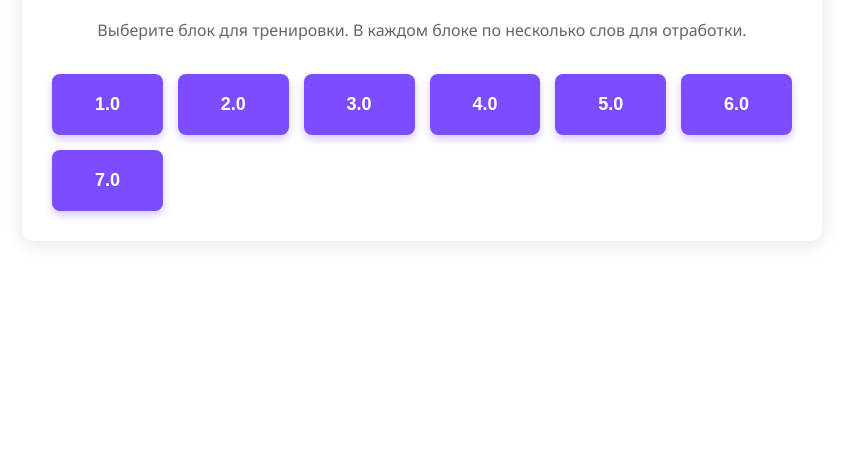
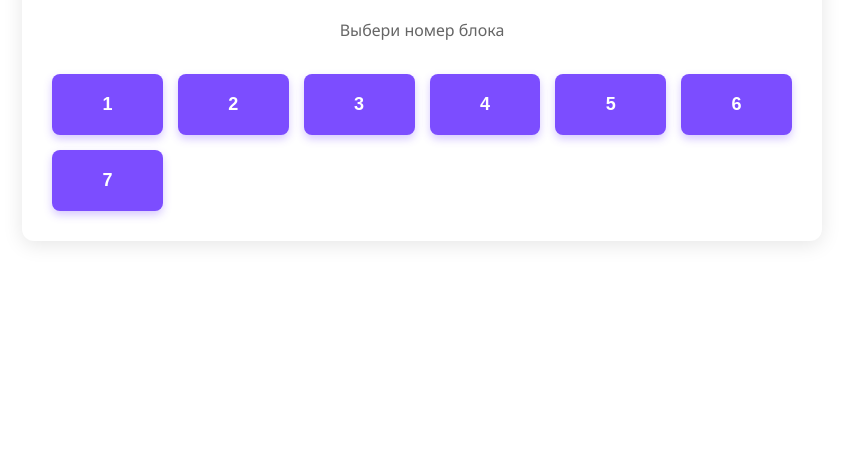
Before and after one commit to nnotnnotalice/grammar, a plain HTML site: page index.html in a window 1280 px wide. Shown: the part 326-800 px from the top of the page, without its empty margins (218-1061 px from the left). Drawn offline with Linux system fonts and the light colour scheme.

Commit message:
Update index.html

```diff
--- a/index.html
+++ b/index.html
@@ -3,7 +3,7 @@
 <head>
     <meta charset="UTF-8">
     <meta name="viewport" content="width=device-width, initial-scale=1.0">
-    <title>Тренажер лексической сочетаемости</title>
+    <title>Тренажёр грамматической сочетаемости</title>
     <link href="https://fonts.googleapis.com/css2?family=Noto+Sans:wght@400;500;700&display=swap" rel="stylesheet">
     <style>
         * {
@@ -252,9 +252,9 @@
     <div class="container">
         <!-- Экран выбора блока -->
         <div id="screen-blocks" class="screen active">
-            <h1>Тренажер лексической сочетаемости</h1>
+            <h1>Тренажёр грамматической сочетаемости</h1>
             <p style="text-align: center; margin-bottom: 20px; color: #666;">
-                Выберите блок для тренировки. В каждом блоке по несколько слов для отработки.
+                Выбери номер блока
             </p>
             <div class="blocks-grid" id="blocks-container">
                 <!-- Блоки будут сгенерированы автоматически -->
@@ -263,7 +263,7 @@
 
         <!-- Экран тренировки слова -->
         <div id="screen-training" class="screen">
-            <div class="progress" id="progress">Слово 1 из 10</div>
+            <div class="progress" id="progress">1 / 10</div>
             <div class="word-display" id="current-word">молить</div>
             <div class="options-container" id="options-container">
                 <!-- Варианты ответов будут сгенерированы здесь -->
@@ -298,39 +298,39 @@
     <script>
         // Данные из таблицы
         const data = [
-            {"block": "1.0", "word": "командовать", "correct": ["армией", "надо мной"], "incorrect": ["о армии", "на подчинённых"]},
-            {"block": "1.0", "word": "молить", "correct": ["о пощаде", "бога"], "incorrect": ["за пощаду", "на бога"]},
-            {"block": "1.0", "word": "пародия", "correct": ["на политика"], "incorrect": ["о политике", "политика"]},
-            {"block": "1.0", "word": "разубедить", "correct": ["друга в ошибке"], "incorrect": ["другу о ошибке", "от ошибки"]},
-            {"block": "1.0", "word": "указать", "correct": ["дорогу", "на недостатки"], "incorrect": ["о дороге", "за недостатки"]},
-            {"block": "1.0", "word": "восхищаться", "correct": ["героем", "талантом"], "incorrect": ["на героя", "за талант"]},
-            {"block": "1.0", "word": "иммунитет", "correct": ["к болезни", "против вируса"], "incorrect": ["от болезни", "за вирус"]},
-            {"block": "1.0", "word": "молиться", "correct": ["богу", "на звёзды"], "incorrect": ["за бога", "звёздам"]},
-            {"block": "1.0", "word": "ровесник", "correct": ["века", "мне"], "incorrect": ["в веке", "мной"]},
-            {"block": "1.0", "word": "хозяин", "correct": ["дома", "судьбе"], "incorrect": ["в доме", "о судьбе"]},
-            {"block": "2.0", "word": "руководить", "correct": ["отделом", "проектом"], "incorrect": ["в отделе", "за проектом"]},
-            {"block": "2.0", "word": "упор", "correct": ["на развитие", "на результатах"], "incorrect": ["в развитие", "о результатах"]},
-            {"block": "2.0", "word": "абонемент", "correct": ["на занятия"], "incorrect": ["в занятия", "для занятий"]},
-            {"block": "2.0", "word": "с помощью", "correct": ["с помощью друга"], "incorrect": ["с помощью другу"]},
-            {"block": "2.0", "word": "командующий", "correct": ["армией"], "incorrect": ["армии", "над армией"]},
-            {"block": "3.0", "word": "превосходить", "correct": ["соперника в скорости"], "incorrect": ["сопернику о скорости", "за скорость"]},
-            {"block": "3.0", "word": "тревожиться", "correct": ["за сына", "о будущем"], "incorrect": ["о сыне", "за будущее"]},
-            {"block": "3.0", "word": "заслушаться", "correct": ["музыки", "музыкой"], "incorrect": ["музыку", "за музыку"]},
-            {"block": "3.0", "word": "неспособный", "correct": ["к математике", "на предательство"], "incorrect": ["в математике", "для предательства"]},
-            {"block": "4.0", "word": "апеллировать", "correct": ["к фактам"], "incorrect": ["фактам", "о фактах"]},
-            {"block": "4.0", "word": "превалировать", "correct": ["над другими"], "incorrect": ["перед другими", "за другими"]},
-            {"block": "4.0", "word": "средство", "correct": ["от боли", "против насекомых"], "incorrect": ["для боли", "на насекомых"]},
-            {"block": "4.0", "word": "защитить", "correct": ["граждан", "от угроз"], "incorrect": ["за граждан", "угрозам"]},
-            {"block": "5.0", "word": "соболезновать", "correct": ["семье в горе"], "incorrect": ["семье за горе", "о семье в горе"]},
-            {"block": "5.0", "word": "беспокоиться", "correct": ["о детях", "за результат"], "incorrect": ["за детей", "о результате"]},
-            {"block": "5.0", "word": "итог", "correct": ["года", "всему"], "incorrect": ["в году", "всего"]},
-            {"block": "5.0", "word": "невежественный", "correct": ["в науке"], "incorrect": ["о науке", "наукам"]},
-            {"block": "6.0", "word": "устойчивость", "correct": ["к нагрузкам", "против болезней"], "incorrect": ["на нагрузках", "от болезней"]},
-            {"block": "6.0", "word": "благодарность", "correct": ["учителю"], "incorrect": ["учителя", "за учителя"]},
-            {"block": "6.0", "word": "заявление", "correct": ["о приёме", "на отпуск"], "incorrect": ["за приём", "в отпуск"]},
-            {"block": "7.0", "word": "равносильный", "correct": ["для атлета", "победе"], "incorrect": ["атлету", "победой"]},
-            {"block": "7.0", "word": "страх", "correct": ["высоты", "к темноте", "перед неизвестностью"], "incorrect": ["высоте", "за темноту", "о неизвестности"]},
-            {"block": "7.0", "word": "голосить", "correct": ["по покойнику", "по покойном"], "incorrect": ["о покойнике", "покойником"]}
+            {"block": "1", "word": "командовать", "correct": ["армией", "надо мной"], "incorrect": ["о армии", "на подчинённых"]},
+            {"block": "1", "word": "молить", "correct": ["о пощаде", "бога"], "incorrect": ["за пощаду", "на бога"]},
+            {"block": "1", "word": "пародия", "correct": ["на политика"], "incorrect": ["о политике", "политика"]},
+            {"block": "1", "word": "разубедить", "correct": ["друга в ошибке"], "incorrect": ["другу о ошибке", "от ошибки"]},
+            {"block": "1", "word": "указать", "correct": ["дорогу", "на недостатки"], "incorrect": ["о дороге", "за недостатки"]},
+            {"block": "1", "word": "восхищаться", "correct": ["героем", "талантом"], "incorrect": ["на героя", "за талант"]},
+            {"block": "1", "word": "иммунитет", "correct": ["к болезни", "против вируса"], "incorrect": ["от болезни", "за вирус"]},
+            {"block": "1", "word": "молиться", "correct": ["богу", "на звёзды"], "incorrect": ["за бога", "звёздам"]},
+            {"block": "1", "word": "ровесник", "correct": ["века", "мне"], "incorrect": ["в веке", "мной"]},
+            {"block": "1", "word": "хозяин", "correct": ["дома", "судьбе"], "incorrect": ["в доме", "о судьбе"]},
+            {"block": "2", "word": "руководить", "correct": ["отделом", "проектом"], "incorrect": ["в отделе", "за проектом"]},
+            {"block": "2", "word": "упор", "correct": ["на развитие", "на результатах"], "incorrect": ["в развитие", "о результатах"]},
+            {"block": "2", "word": "абонемент", "correct": ["на занятия"], "incorrect": ["в занятия", "для занятий"]},
+            {"block": "2", "word": "с помощью", "correct": ["с помощью друга"], "incorrect": ["с помощью другу"]},
+            {"block": "2", "word": "командующий", "correct": ["армией"], "incorrect": ["армии", "над армией"]},
+            {"block": "3", "word": "превосходить", "correct": ["соперника в скорости"], "incorrect": ["сопернику о скорости", "за скорость"]},
+            {"block": "3", "word": "тревожиться", "correct": ["за сына", "о будущем"], "incorrect": ["о сыне", "за будущее"]},
+            {"block": "3", "word": "заслушаться", "correct": ["музыки", "музыкой"], "incorrect": ["музыку", "за музыку"]},
+            {"block": "3", "word": "неспособный", "correct": ["к математике", "на предательство"], "incorrect": ["в математике", "для предательства"]},
+            {"block": "4", "word": "апеллировать", "correct": ["к фактам"], "incorrect": ["фактам", "о фактах"]},
+            {"block": "4", "word": "превалировать", "correct": ["над другими"], "incorrect": ["перед другими", "за другими"]},
+            {"block": "4", "word": "средство", "correct": ["от боли", "против насекомых"], "incorrect": ["для боли", "на насекомых"]},
+            {"block": "4", "word": "защитить", "correct": ["граждан", "от угроз"], "incorrect": ["за граждан", "угрозам"]},
+            {"block": "5", "word": "соболезновать", "correct": ["семье в горе"], "incorrect": ["семье за горе", "о семье в горе"]},
+            {"block": "5", "word": "беспокоиться", "correct": ["о детях", "за результат"], "incorrect": ["за детей", "о результате"]},
+            {"block": "5", "word": "итог", "correct": ["года", "всему"], "incorrect": ["в году", "всего"]},
+            {"block": "5", "word": "невежественный", "correct": ["в науке"], "incorrect": ["о науке", "наукам"]},
+            {"block": "6", "word": "устойчивость", "correct": ["к нагрузкам", "против болезней"], "incorrect": ["на нагрузках", "от болезней"]},
+            {"block": "6", "word": "благодарность", "correct": ["учителю"], "incorrect": ["учителя", "за учителя"]},
+            {"block": "6", "word": "заявление", "correct": ["о приёме", "на отпуск"], "incorrect": ["за приём", "в отпуск"]},
+            {"block": "7", "word": "равносильный", "correct": ["для атлета", "победе"], "incorrect": ["атлету", "победой"]},
+            {"block": "7", "word": "страх", "correct": ["высоты", "к темноте", "перед неизвестностью"], "incorrect": ["высоте", "за темноту", "о неизвестности"]},
+            {"block": "7", "word": "голосить", "correct": ["по покойнику", "по покойном"], "incorrect": ["о покойнике", "покойником"]}
         ];
 
         // Глобальные переменные состояния
```
